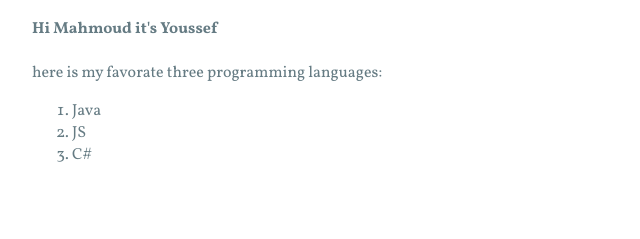
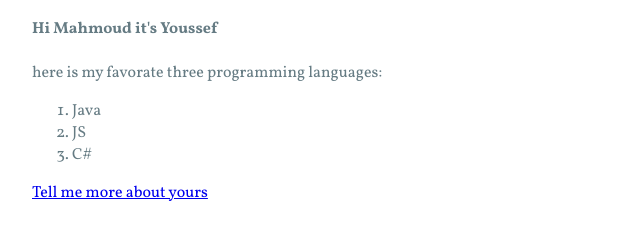
Before and after one commit to Mahmoud-Bakir/Hello-World, a plain HTML site: page index.html in a window 1280 px wide. Shown: the part 79-318 px from the top of the page, without its empty margins (0-640 px from the left). Drawn offline with Linux system fonts and the light colour scheme.

Commit message:
Linkage to second page created

```diff
--- a/index.html
+++ b/index.html
@@ -19,5 +19,6 @@
       <li>JS</li>
       <li>C#</li>
     </ol>
+    <a href="page_2.html">Tell me more about yours</a>
   </body>
 </html>
```
